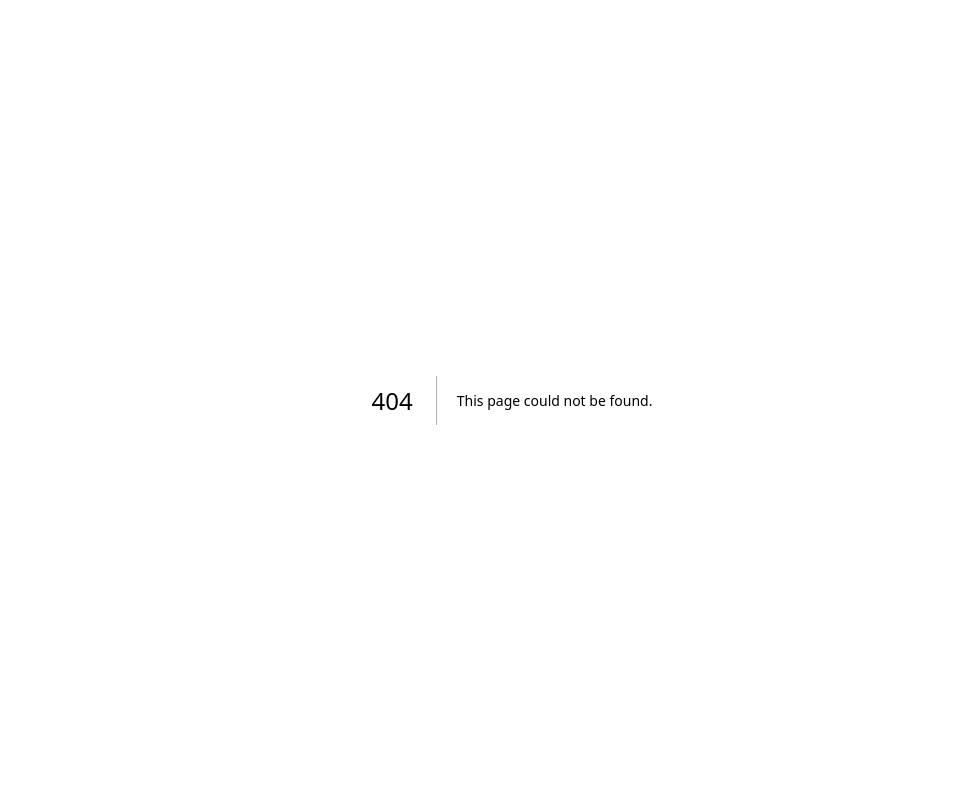
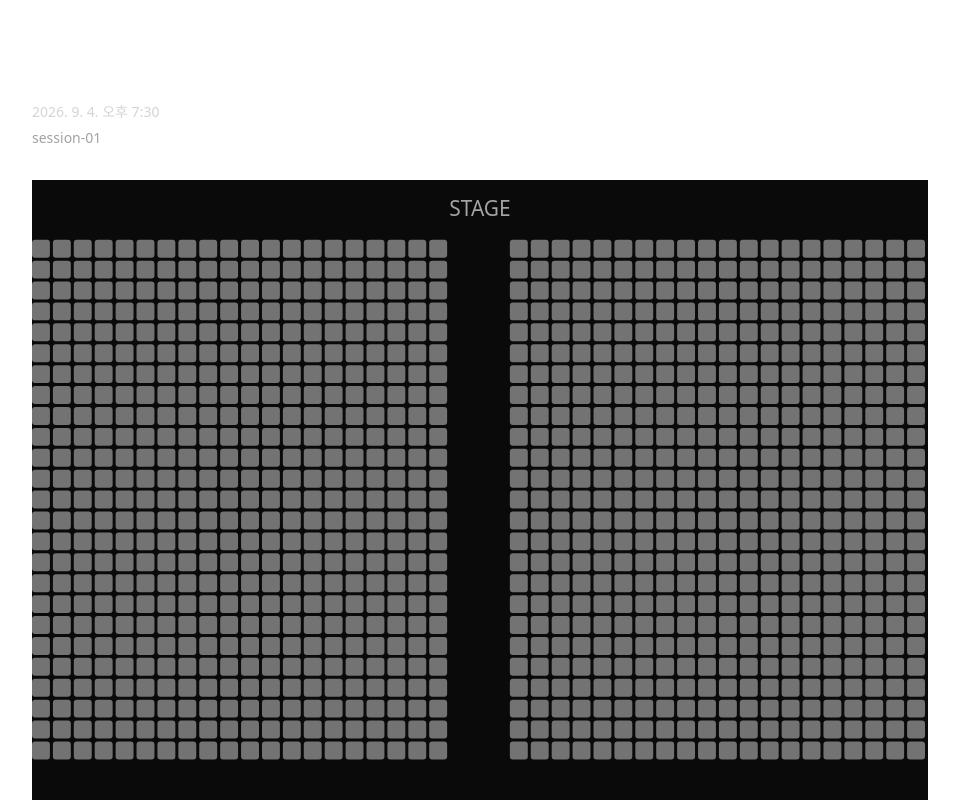
Before and after one commit to soyunhan0612-blip/-ticket-mvp, a Next.js app: page /sessions/session-01/seats in a window 1280 px wide. Before the commit this address had no page. Shown: the top 800 px of the page, without its empty margins (128-1087 px from the left). Built offline with nearby package versions, Linux system fonts and the light colour scheme.

Commit message:
feat(2-seat-v0): step 2 — seats-route-and-progress

```diff
--- a/phases/2-seat-v0/index.json
+++ b/phases/2-seat-v0/index.json
@@ -21,7 +21,10 @@
     {
       "step": 2,
       "name": "seats-route-and-progress",
-      "status": "pending"
+      "status": "completed",
+      "summary": "/sessions/[id]/seats RSC 라우트 (dynamic=force-dynamic) + PROGRESS.md Day 3 골격. 측정 수치는 사람이 브라우저에서 채울 대기 상태",
+      "started_at": "2026-08-07T16:59:56+0900",
+      "completed_at": "2026-08-07T17:03:31+0900"
     }
   ],
   "created_at": "2026-08-07T16:50:51+0900"
--- /dev/null
+++ b/src/app/(viewer)/sessions/[id]/seats/page.tsx
@@ -0,0 +1,47 @@
+import { notFound } from "next/navigation";
+
+import { SeatMap } from "@/components/seat/SeatMap";
+import { generateSeats, MOCK_SESSIONS, MOCK_SHOWS } from "@/lib/mock-data";
+
+export const dynamic = "force-dynamic";
+
+interface PageProps {
+  params: Promise<{ id: string }>;
+}
+
+export default async function SeatSelectionPage(props: PageProps) {
+  const { id } = await props.params;
+  const session = MOCK_SESSIONS.find((candidate) => candidate.id === id);
+
+  if (!session) notFound();
+
+  const show = MOCK_SHOWS.find((candidate) => candidate.id === session.showId);
+
+  if (!show) notFound();
+
+  const seats = generateSeats();
+  const sessionTime = new Date(session.startsAt).toLocaleString("ko-KR", {
+    dateStyle: "medium",
+    timeStyle: "short",
+    timeZone: "Asia/Seoul",
+  });
+
+  return (
+    <main className="mx-auto w-full max-w-5xl space-y-8 px-4 py-12 sm:px-6 lg:px-8">
+      <header>
+        <h1 className="text-3xl font-semibold tracking-tight text-white sm:text-4xl">
+          {show.title}
+        </h1>
+        <time
+          className="mt-3 block text-sm leading-6 text-neutral-300"
+          dateTime={session.startsAt}
+        >
+          {sessionTime}
+        </time>
+        <p className="mt-1 text-sm text-neutral-400">{session.id}</p>
+      </header>
+
+      <SeatMap seats={seats} />
+    </main>
+  );
+}
```
Also changed, not shown: 1 other file (tests, documents, lock files or other folders).
